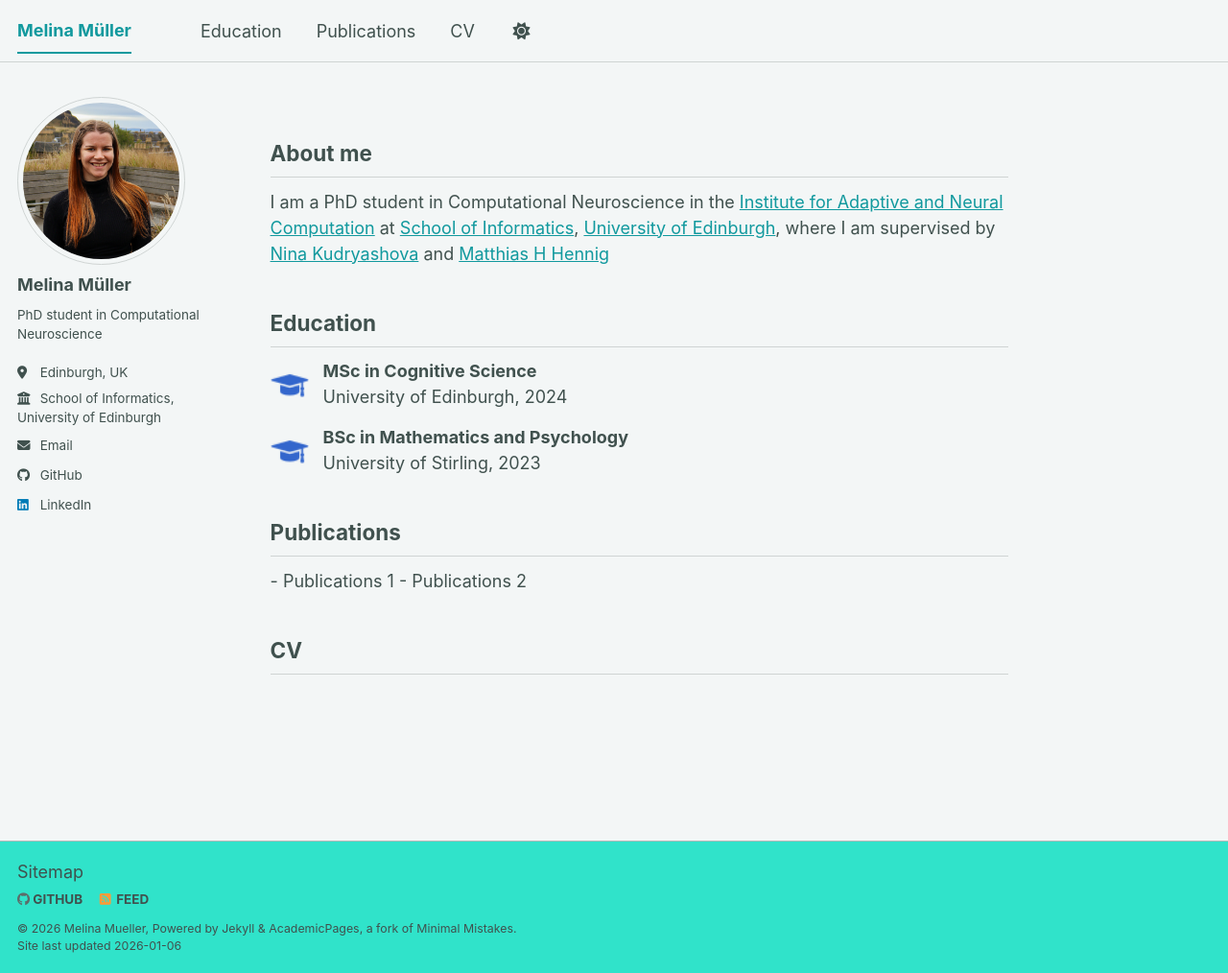
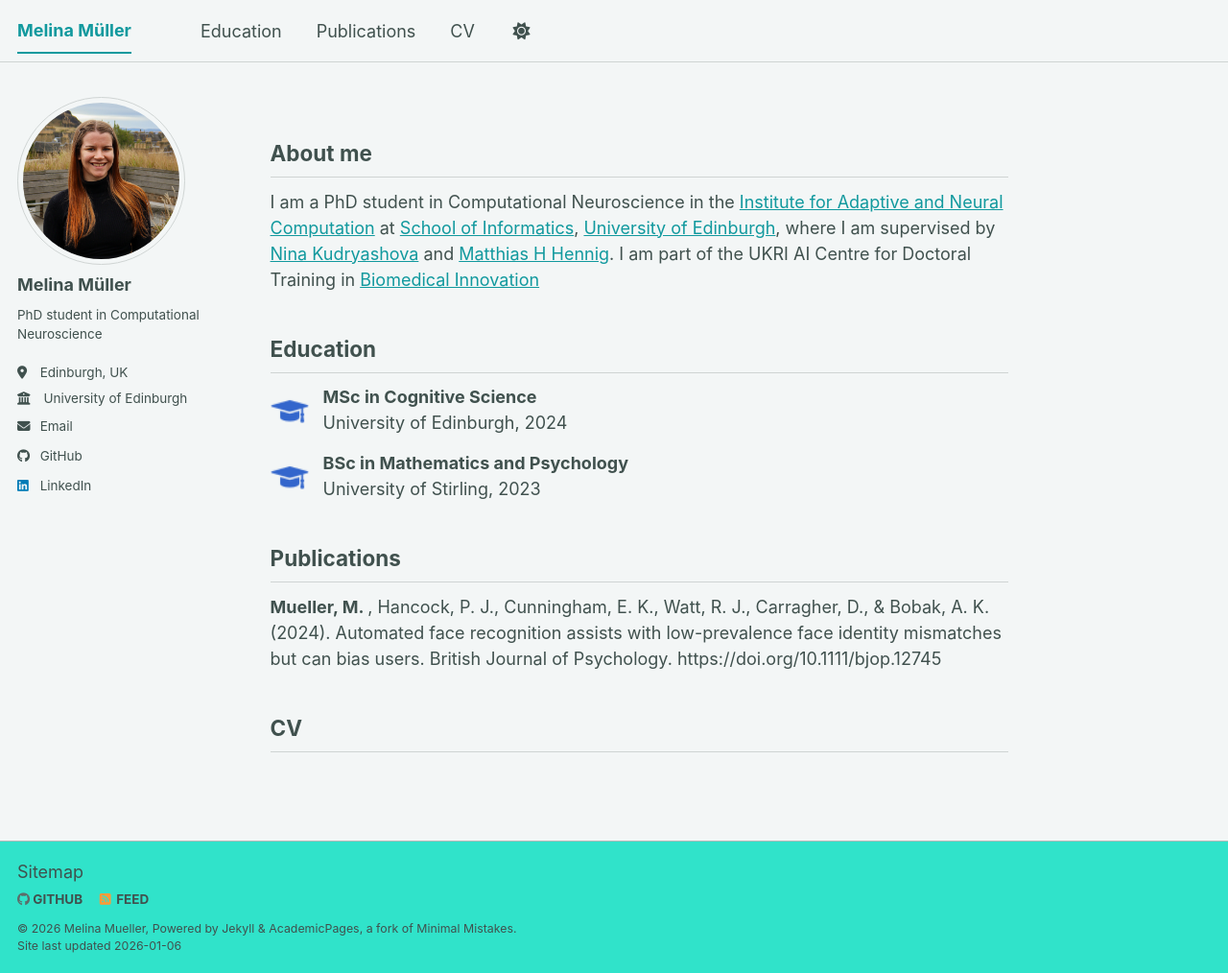
Before and after one commit to Melina-M-Mueller/Melina-M-Mueller.github.io, a Jekyll site: the page built from _pages/about.md, in a window 1280 px wide and 1014 px high. Shown: the whole window at 96% size. Built offline with Jekyll 4.4.1, drawn with Linux system fonts in a browser that asks for light colours; a script bundle is joined from its source files by our own code; library files that are not in the unit come from our copies.

Commit message:
added publication

```diff
--- a/_config.yml
+++ b/_config.yml
@@ -28,7 +28,7 @@
   pronouns         : # example: "she/her"
   bio              : "PhD student in Computational Neuroscience"
   location         : "Edinburgh, UK"
-  employer         : "School of Informatics,<br> University of Edinburgh"
+  employer         : " University of Edinburgh"
   uri              : # URL
   email            : "m.m.mueller@sms.ed.ac.uk"
 
--- a/_pages/about.md
+++ b/_pages/about.md
@@ -7,11 +7,10 @@
   - /about.html
 ---
 
-
 <section id="about" markdown="1">
   <h2>About me</h2>
 
-  I am a PhD student in Computational Neuroscience in the [Institute for Adaptive and Neural Computation](https://informatics.ed.ac.uk/anc) at [School of Informatics](https://informatics.ed.ac.uk/), [University of Edinburgh](https://www.ed.ac.uk/), where I am supervised by [Nina Kudryashova](https://ninelk.github.io/) and [Matthias H Hennig](https://homepages.inf.ed.ac.uk/mhennig/index.html)
+  I am a PhD student in Computational Neuroscience in the [Institute for Adaptive and Neural Computation](https://informatics.ed.ac.uk/anc) at [School of Informatics](https://informatics.ed.ac.uk/), [University of Edinburgh](https://www.ed.ac.uk/), where I am supervised by [Nina Kudryashova](https://ninelk.github.io/) and [Matthias H Hennig](https://homepages.inf.ed.ac.uk/mhennig/index.html). I am part of the UKRI AI Centre for Doctoral Training in [Biomedical Innovation](https://ai4bi-cdt.ed.ac.uk/)
 </section>
 
 <section id="education">
@@ -36,9 +35,8 @@
 
 <section id="publications">
   <h2>Publications</h2>
+    <b>Mueller, M. </b>, Hancock, P. J., Cunningham, E. K., Watt, R. J., Carragher, D., & Bobak, A. K.(2024). Automated face recognition assists with low-prevalence face identity mismatches but can bias users. British Journal of Psychology. https://doi.org/10.1111/bjop.12745
 
-  - Publications 1
-  - Publications 2
 </section>
 
 <section id="cv">
```
